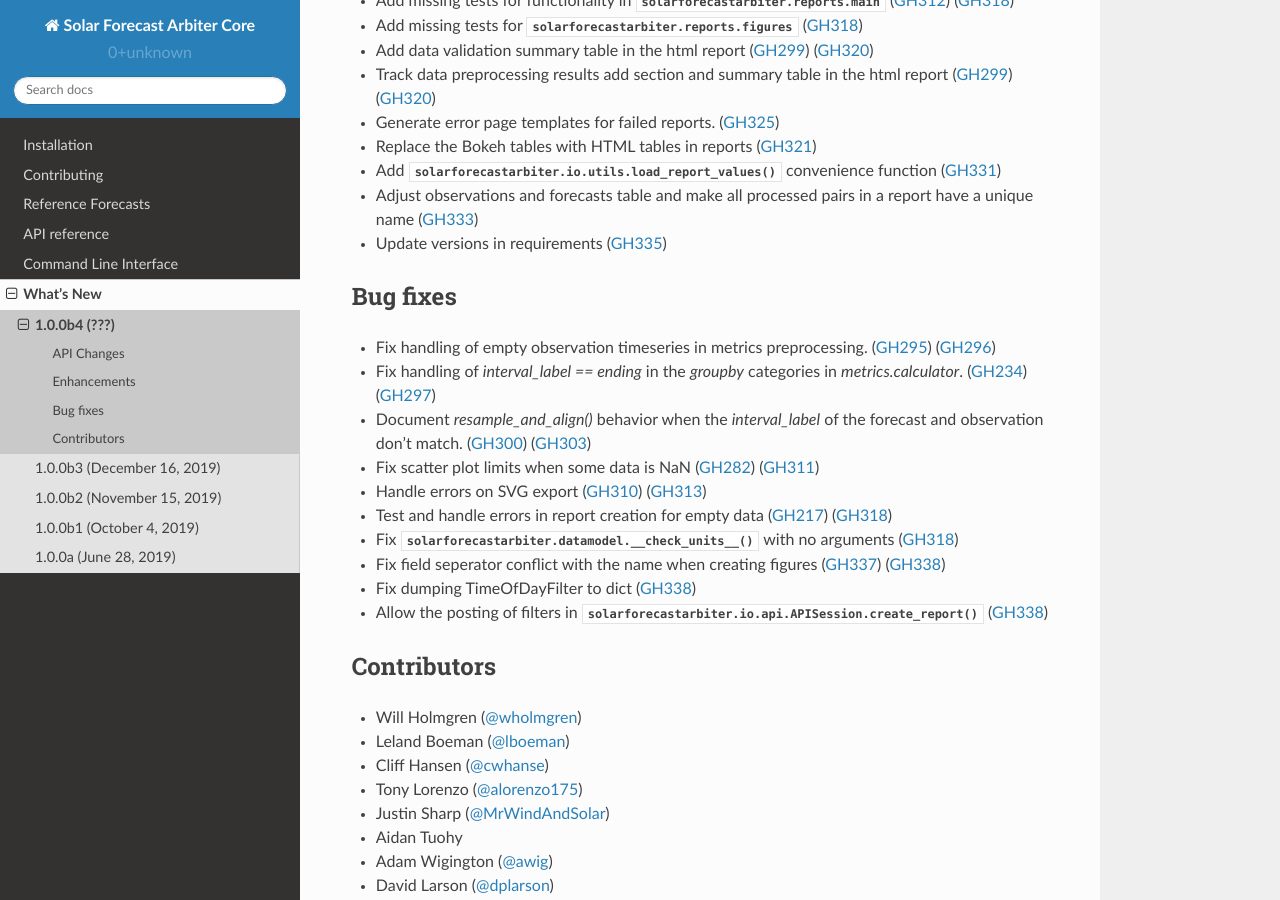
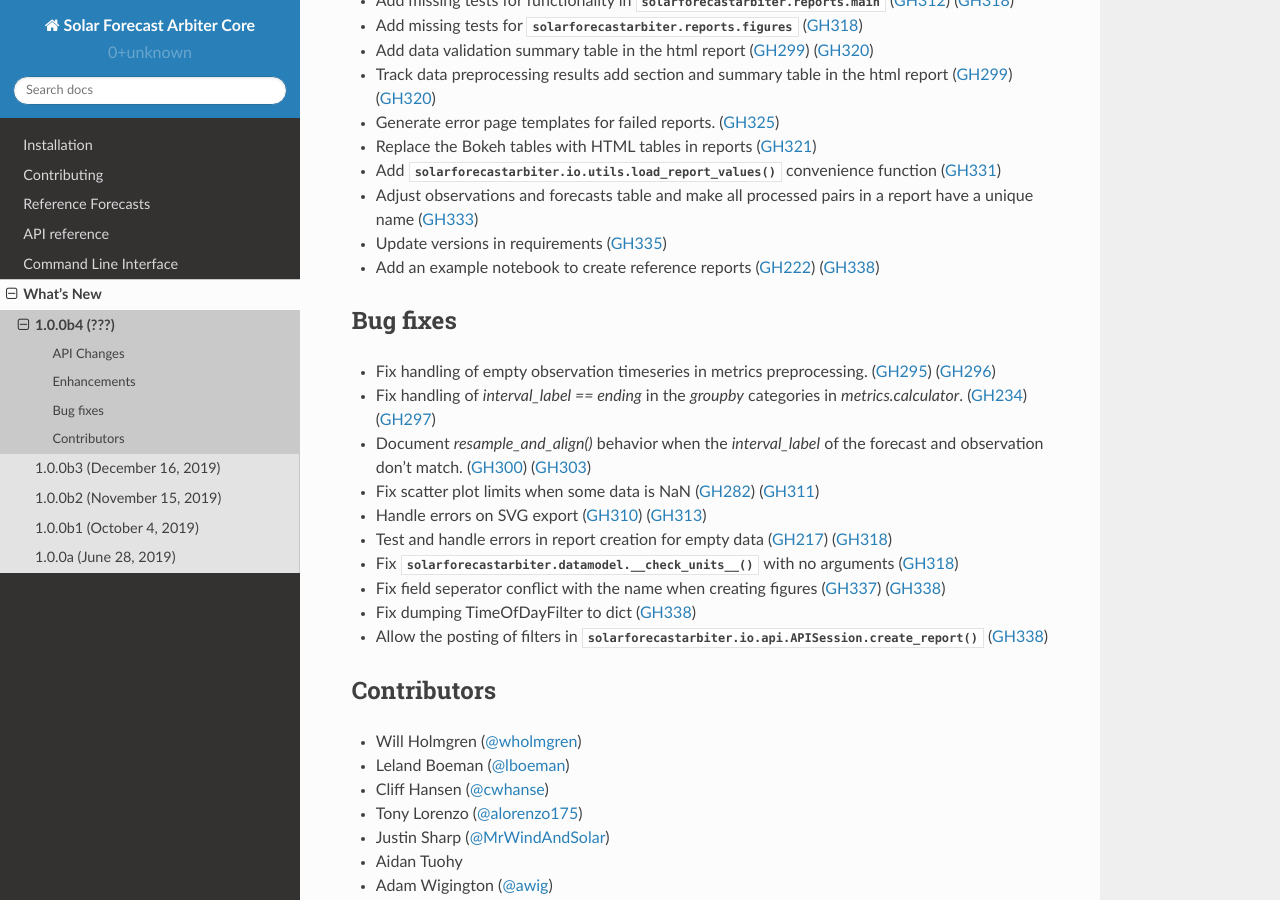
Before and after one commit to SolarArbiter/solarforecastarbiter-core, a Sphinx documentation site: the page built from docs/source/whatsnew/1.0.0b4.rst, in a window 1280 px wide and 900 px high, scrolled down 1706 px. Built offline with Sphinx 7.4.7 and the Read the Docs theme 2.0.0, drawn with Linux system fonts in a browser that asks for light colours.

Commit message:
add notebook to make reference reports

```diff
--- a/docs/source/whatsnew/1.0.0b4.rst
+++ b/docs/source/whatsnew/1.0.0b4.rst
@@ -108,6 +108,8 @@ Enhancements
 * Adjust observations and forecasts table and make all processed pairs
   in a report have a unique name (:pull:`333`)
 * Update versions in requirements (:pull:`335`)
+* Add an example notebook to create reference reports (:issue:`222`)
+  (:pull:`338`)
 
 Bug fixes
 ~~~~~~~~~
```
Also changed, not shown: 1 other file.
